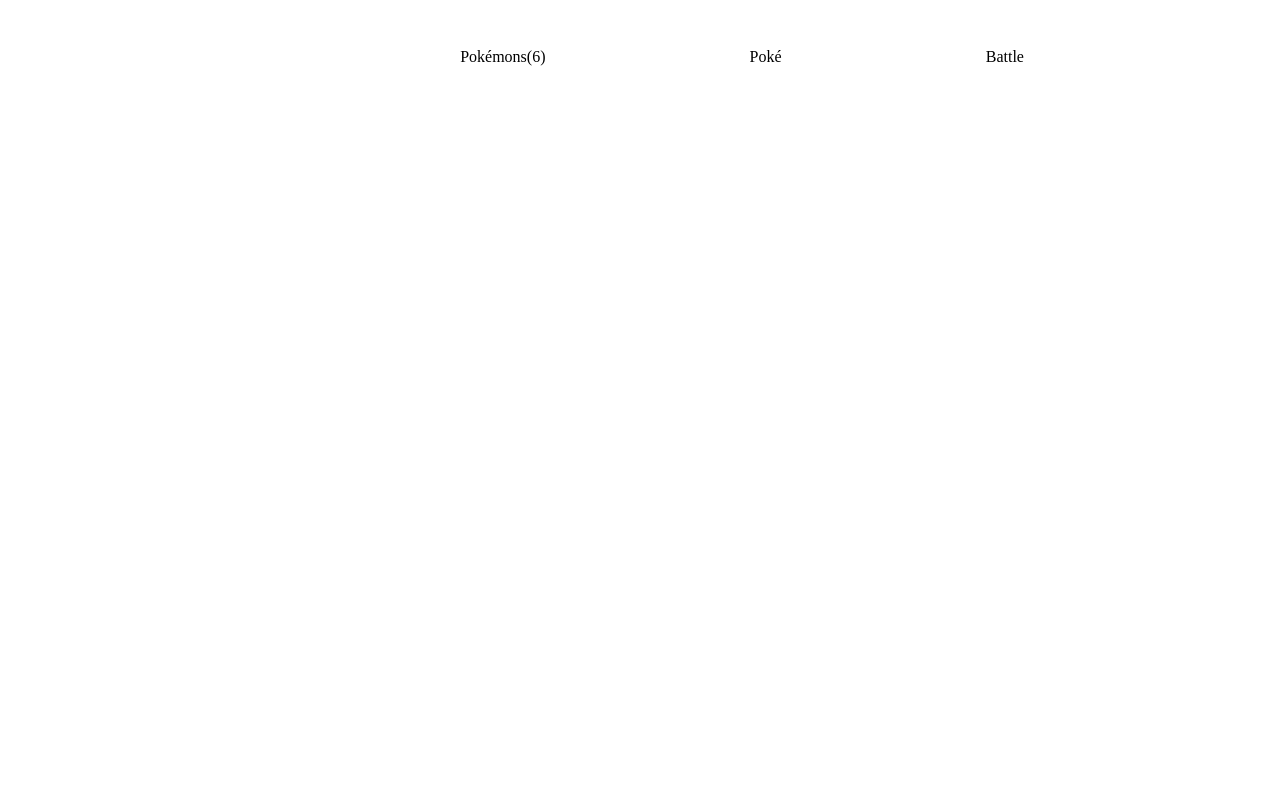
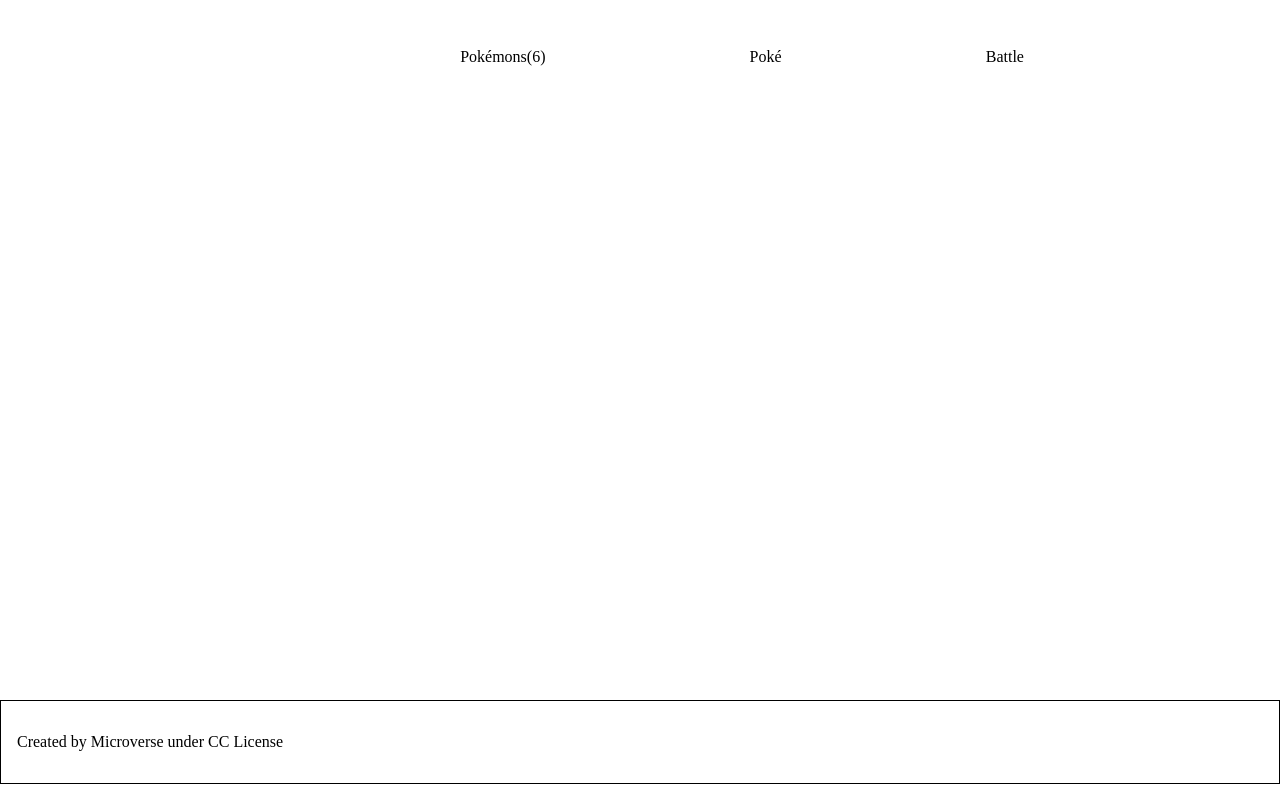
Before and after one commit to TSHEPO-CLOUD/capstone-my-spaceship, a website built with webpack: page src/index.html in a window 1280 px wide. Built offline with nearby package versions, Linux system fonts and the light colour scheme.

Commit message:
Add footer

```diff
--- a/src/index.html
+++ b/src/index.html
@@ -13,7 +13,7 @@
       <p class="dishes">Pokémons(6)</p>
       <p>Poké</p>
       <p>Battle</p>
-
     </header>
+    <footer><p class="text-footer">Created by Microverse under CC License</p></footer>
   </body>
 </html>
--- a/src/style.css
+++ b/src/style.css
@@ -27,3 +27,13 @@
   display: flex;
   justify-content: space-between;
 }
+
+footer { width: 100%;
+position: fixed;
+bottom: 1rem;
+border: 1px solid #000;
+}
+
+.text-footer {
+padding: 2rem 1rem;
+}
```
Also changed, not shown: dist/index.html, dist/main.js, 1 other file.
